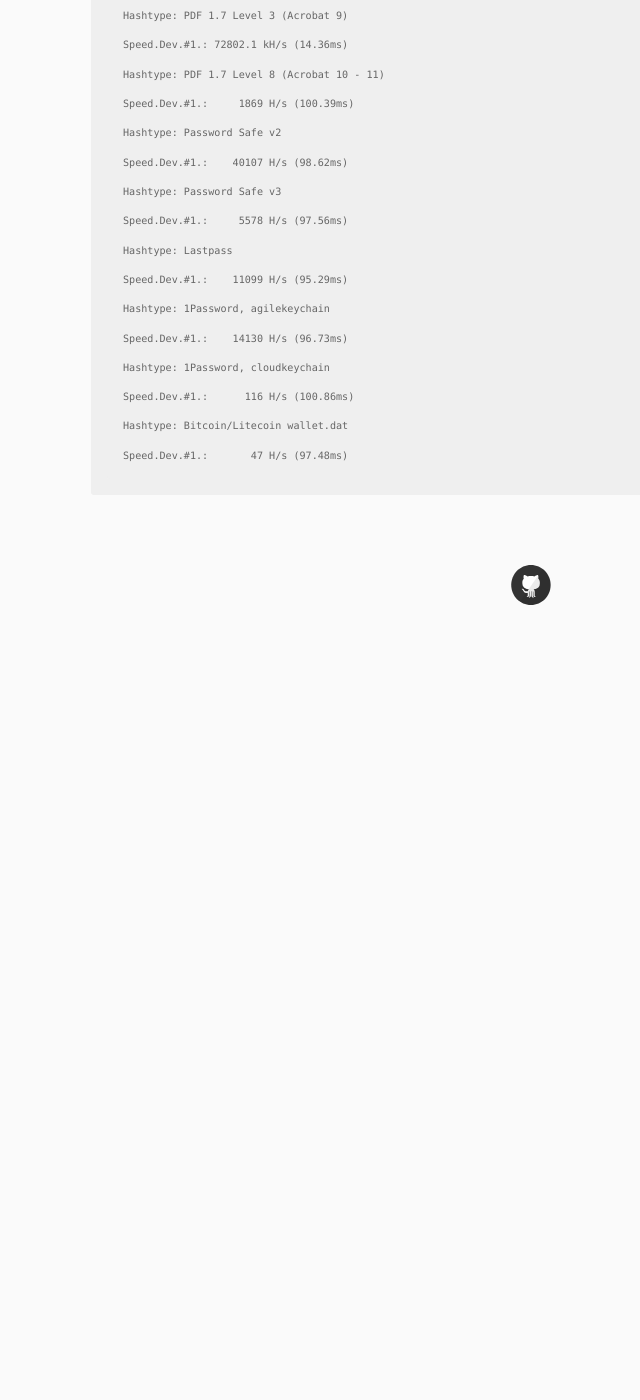
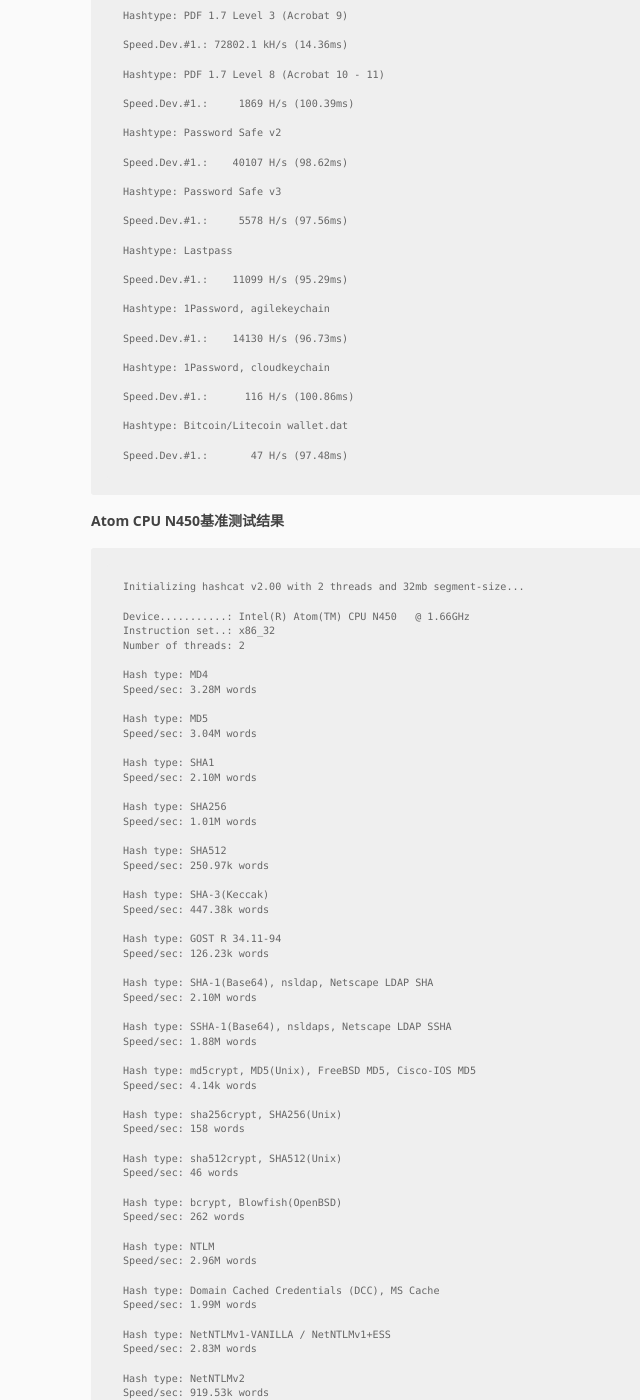
Before and after one commit to pingmalu/pingmalu.github.io, a Jekyll site: the page built from _posts/2015-11-26-密码破解.md, in a window 1280 px wide and 1400 px high, scrolled down 17669 px. Shown: the whole window, without its empty margins (109-749 px from the left). Built offline with Jekyll 4.4.1, drawn with Linux system fonts in a browser that asks for light colours; nearby versions of some CDN libraries; before the commit the page ends 18299 px from its top, so only the background shows below that; some of the changed text lies outside the part shown.

Commit message:
'update'

```diff
--- a/_posts/2015-11-26-密码破解.md
+++ b/_posts/2015-11-26-密码破解.md
@@ -1125,3 +1125,200 @@
 	Hashtype: Bitcoin/Litecoin wallet.dat
 
 	Speed.Dev.#1.:       47 H/s (97.48ms)
+
+### Atom CPU N450基准测试结果
+
+	Initializing hashcat v2.00 with 2 threads and 32mb segment-size...
+
+	Device...........: Intel(R) Atom(TM) CPU N450   @ 1.66GHz
+	Instruction set..: x86_32
+	Number of threads: 2
+
+	Hash type: MD4
+	Speed/sec: 3.28M words
+
+	Hash type: MD5
+	Speed/sec: 3.04M words
+
+	Hash type: SHA1
+	Speed/sec: 2.10M words
+
+	Hash type: SHA256
+	Speed/sec: 1.01M words
+
+	Hash type: SHA512
+	Speed/sec: 250.97k words
+
+	Hash type: SHA-3(Keccak)
+	Speed/sec: 447.38k words
+
+	Hash type: GOST R 34.11-94
+	Speed/sec: 126.23k words
+
+	Hash type: SHA-1(Base64), nsldap, Netscape LDAP SHA
+	Speed/sec: 2.10M words
+
+	Hash type: SSHA-1(Base64), nsldaps, Netscape LDAP SSHA
+	Speed/sec: 1.88M words
+
+	Hash type: md5crypt, MD5(Unix), FreeBSD MD5, Cisco-IOS MD5
+	Speed/sec: 4.14k words
+
+	Hash type: sha256crypt, SHA256(Unix)
+	Speed/sec: 158 words
+
+	Hash type: sha512crypt, SHA512(Unix)
+	Speed/sec: 46 words
+
+	Hash type: bcrypt, Blowfish(OpenBSD)
+	Speed/sec: 262 words
+
+	Hash type: NTLM
+	Speed/sec: 2.96M words
+
+	Hash type: Domain Cached Credentials (DCC), MS Cache
+	Speed/sec: 1.99M words
+
+	Hash type: NetNTLMv1-VANILLA / NetNTLMv1+ESS
+	Speed/sec: 2.83M words
+
+	Hash type: NetNTLMv2
+	Speed/sec: 919.53k words
+
+	Hash type: EPiServer 6.x < v4
+	Speed/sec: 1.76M words
+
+	Hash type: EPiServer 6.x > v4
+	Speed/sec: 748.63k words
+
+	Hash type: MSSQL(2000)
+	Speed/sec: 1.68M words
+
+	Hash type: MSSQL(2005)
+	Speed/sec: 1.77M words
+
+	Hash type: MSSQL(2012)
+	Speed/sec: 236.94k words
+
+	Hash type: MySQL323
+	Speed/sec: 4.37M words
+
+	Hash type: MySQL4.1/MySQL5
+	Speed/sec: 1.32M words
+
+	Hash type: Oracle S: Type (Oracle 11+)
+	Speed/sec: 1.88M words
+
+	Hash type: PostgreSQL Challenge-Response Authentication (MD5)
+	Speed/sec: 1.31M words
+
+	Hash type: MySQL Challenge-Response Authentication (SHA1)
+	Speed/sec: 903.94k words
+
+	Hash type: OSX v10.4, v10.5, v10.6
+	Speed/sec: 1.88M words
+
+	Hash type: OSX v10.7
+	Speed/sec: 245.25k words
+
+	Hash type: OSX v10.8+
+	Speed/sec: - words
+
+	Hash type: Android PIN
+	Speed/sec: 2.00k words
+
+	Hash type: scrypt
+	Speed/sec: - words
+
+	Hash type: Cisco-PIX MD5
+	Speed/sec: 2.32M words
+
+	Hash type: Cisco-ASA MD5
+	Speed/sec: 2.61M words
+
+	Hash type: Cisco-IOS SHA256
+	Speed/sec: 1.03M words
+
+	Hash type: Cisco $9$
+	Speed/sec: 115 words
+
+	Hash type: WPA/WPA2
+	Speed/sec: 247 words
+
+	Hash type: IKE-PSK MD5
+	Speed/sec: 1.03M words
+
+	Hash type: IKE-PSK SHA1
+	Speed/sec: 458.00k words
+
+	Hash type: Password Safe v3
+	Speed/sec: 641 words
+
+	Hash type: AIX {ssha1}
+	Speed/sec: 31.25k words
+
+	Hash type: Radmin2
+	Speed/sec: 1.63M words
+
+	Hash type: HMAC-MD5 (key = $pass)
+	Speed/sec: 1.55M words
+
+	Hash type: HMAC-MD5 (key = $salt)
+	Speed/sec: 2.20M words
+
+	Hash type: HMAC-SHA1 (key = $pass)
+	Speed/sec: 827.29k words
+
+	Hash type: HMAC-SHA1 (key = $salt)
+	Speed/sec: 1.27M words
+
+	Hash type: HMAC-SHA256 (key = $pass)
+	Speed/sec: 391.27k words
+
+	Hash type: HMAC-SHA256 (key = $salt)
+	Speed/sec: 622.47k words
+
+	Hash type: HMAC-SHA512 (key = $pass)
+	Speed/sec: 69.21k words
+
+	Hash type: HMAC-SHA512 (key = $salt)
+	Speed/sec: 122.44k words
+
+	Hash type: IPMI2 RAKP HMAC-SHA1
+	Speed/sec: 859.51k words
+
+	Hash type: Half MD5
+	Speed/sec: 2.47M words
+
+	Hash type: Double MD5
+	Speed/sec: 1.55M words
+
+	Hash type: GRUB 2
+	Speed/sec: - words
+
+	Hash type: phpass, MD5(Wordpress), MD5(phpBB3), MD5(Joomla)
+	Speed/sec: 3.42k words
+
+	Hash type: SIP digest authentication (MD5)
+	Speed/sec: 1.35M words
+
+	Hash type: Joomla < 2.5.18
+	Speed/sec: 2.58M words
+
+	Hash type: osCommerce, xt:Commerce
+	Speed/sec: 2.60M words
+
+	Hash type: PrestaShop
+	Speed/sec: 2.45M words
+
+	Hash type: IPB2+, MyBB1.2+
+	Speed/sec: 1.38M words
+
+	Hash type: vBulletin < v3.8.5
+	Speed/sec: 1.49M words
+
+	Hash type: SMF > v1.1
+	Speed/sec: 1.88M words
+
+	Hash type: MD5
+	Speed/sec: 3.04M words
```
